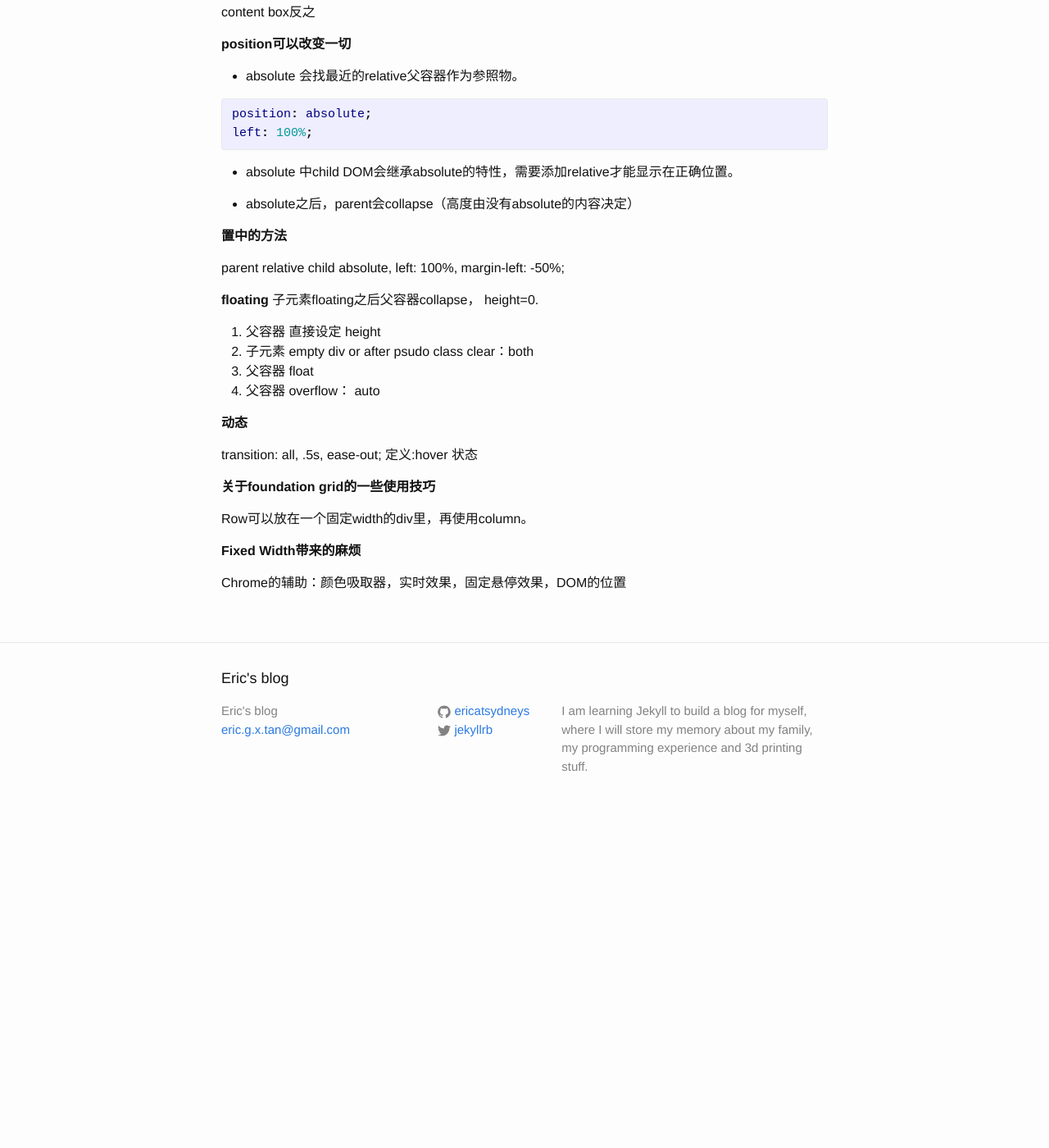
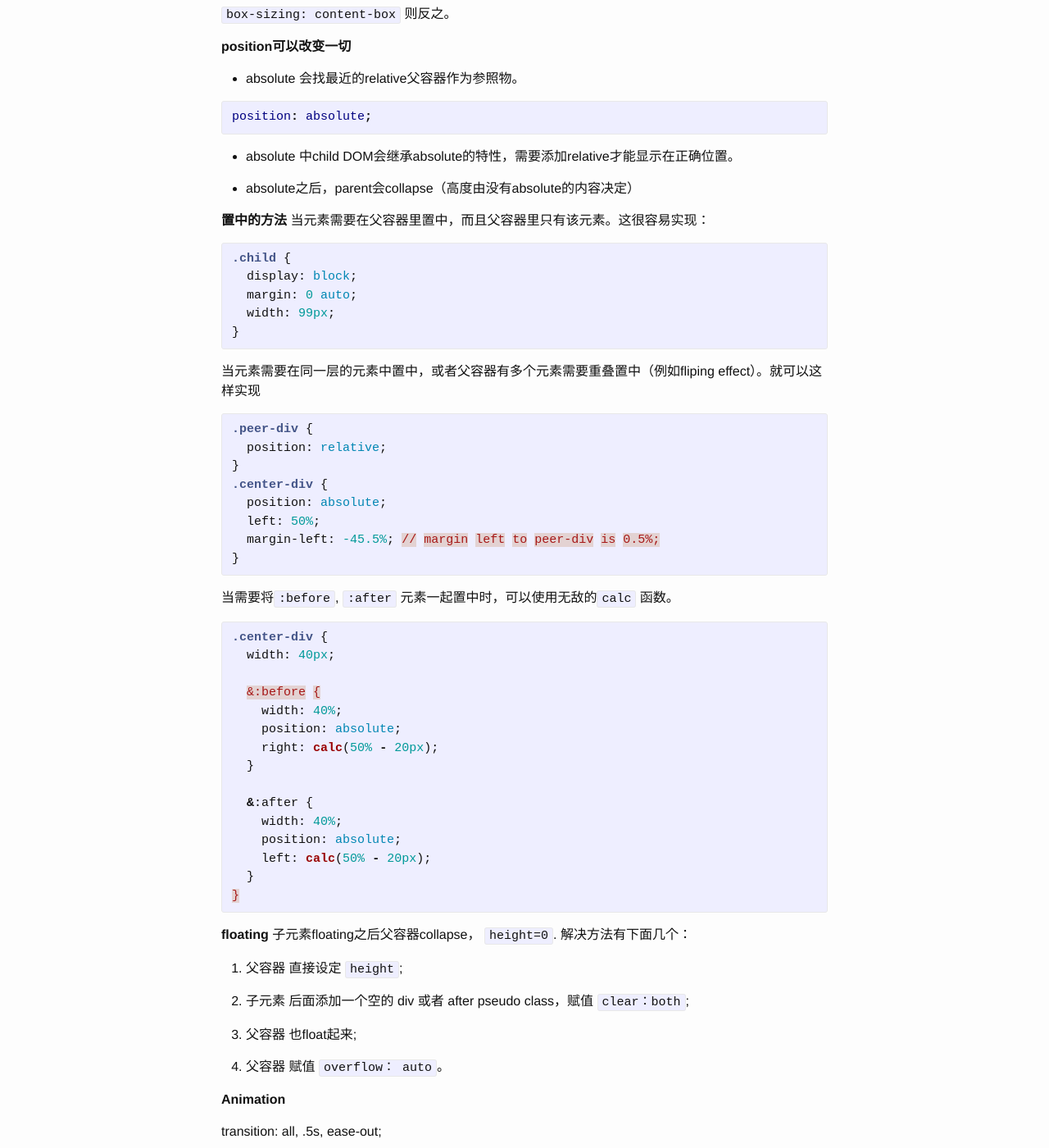
Before and after one commit to ericatsydney/ericatsydney.github.io, a Jekyll site: the page built from _posts/2016-05-31-understanding-css-box-model.markdown, in a window 1280 px wide and 1400 px high, scrolled down 1061 px. Shown: the whole window at 82% size. Built offline with Jekyll 4.4.1, drawn with Linux system fonts in a browser that asks for light colours; before the commit the page ends 2067 px from its top, so only the background shows below that; some of the changed text lies outside the part shown.

Commit message:
Update css box model.

```diff
--- a/_posts/2016-04-22-anger.markdown
+++ b/_posts/2016-04-22-anger.markdown
@@ -10,3 +10,5 @@ categories: Thinking
 EQ高,或者成熟的人格是能冷静的分析形势，保证对周围人留着最大的宽容，做出有远见的决断。
 
 我常常问自己，在什么情况下你会发火？好像功力日渐见长了，因为孩子给我训练出的好脾气么？
+
+后记：事实证明，人累了，一切的优雅都不存在。
--- a/_posts/2016-05-24-refactoring.markdown
+++ b/_posts/2016-05-24-refactoring.markdown
@@ -156,3 +156,6 @@ Styling
 
 
 Devops, Data Structure, React
+isset vs empty
+
+gulp task
--- a/_posts/2016-05-25-drupal.markdown
+++ b/_posts/2016-05-25-drupal.markdown
@@ -304,3 +304,7 @@ If customized styling is needed, it means either create helper class and reuse,
 
 P.S.
 Drupal [Exmaple module](https://www.drupal.org/project/examples) is a really good template we could start working on.
+
+
+drupal variable
+js setting
--- a/_posts/2016-05-31-understanding-css-box-model.markdown
+++ b/_posts/2016-05-31-understanding-css-box-model.markdown
@@ -44,20 +44,17 @@ div {
 }
 {% endhighlight %}
 
-
-
 **border box的计算**
 
-将padding，border都计算到width里
+`box-sizing: border-box` 将padding，border都计算到width里。
 
-content box反之
+`box-sizing: content-box` 则反之。
 
 **position可以改变一切**
 
 - absolute 会找最近的relative父容器作为参照物。
 {% highlight css%}
 position: absolute;
-left: 100%;
 {% endhighlight %}
 
 - absolute 中child DOM会继承absolute的特性，需要添加relative才能显示在正确位置。
@@ -65,20 +62,62 @@ left: 100%;
 - absolute之后，parent会collapse（高度由没有absolute的内容决定）
 
 **置中的方法**
+当元素需要在父容器里置中，而且父容器里只有该元素。这很容易实现：
+{% highlight css%}
+.child {
+  display: block;
+  margin: 0 auto;
+  width: 99px;
+}
+{% endhighlight %}
 
-parent relative
-child absolute, left: 100%, margin-left: -50%;
+当元素需要在同一层的元素中置中，或者父容器有多个元素需要重叠置中（例如fliping effect）。就可以这样实现
+{% highlight css%}
+.peer-div {
+  position: relative;
+}
+.center-div {
+  position: absolute;
+  left: 50%;
+  margin-left: -45.5%; // margin left to peer-div is 0.5%;
+}
+{% endhighlight %}
+
+当需要将`:before`, `:after` 元素一起置中时，可以使用无敌的`calc` 函数。
+{% highlight css%}
+.center-div {
+  width: 40px;
+
+  &:before {
+    width: 40%;
+    position: absolute;
+    right: calc(50% - 20px);
+  }
+
+  &:after {
+    width: 40%;
+    position: absolute;
+    left: calc(50% - 20px);
+  }
+}
+{% endhighlight %}
+
 
 **floating**
-子元素floating之后父容器collapse， height=0.
-1. 父容器 直接设定 height
-2. 子元素 empty div or after psudo class clear：both
-3. 父容器 float
-4. 父容器 overflow： auto
+子元素floating之后父容器collapse， `height=0`. 解决方法有下面几个：
 
-**动态**
+1. 父容器 直接设定 `height`;
+
+2. 子元素 后面添加一个空的 div 或者 after pseudo class，赋值 `clear：both`;
+
+3. 父容器 也float起来;
+
+4. 父容器 赋值 `overflow： auto`。
+
+**Animation**
 
 transition: all, .5s, ease-out;
+
 定义:hover 状态
 
 **关于foundation grid的一些使用技巧**
```
Also changed, not shown: _posts/2016-06-22-js-jquery-basic.markdown (+7 -0 lines).
